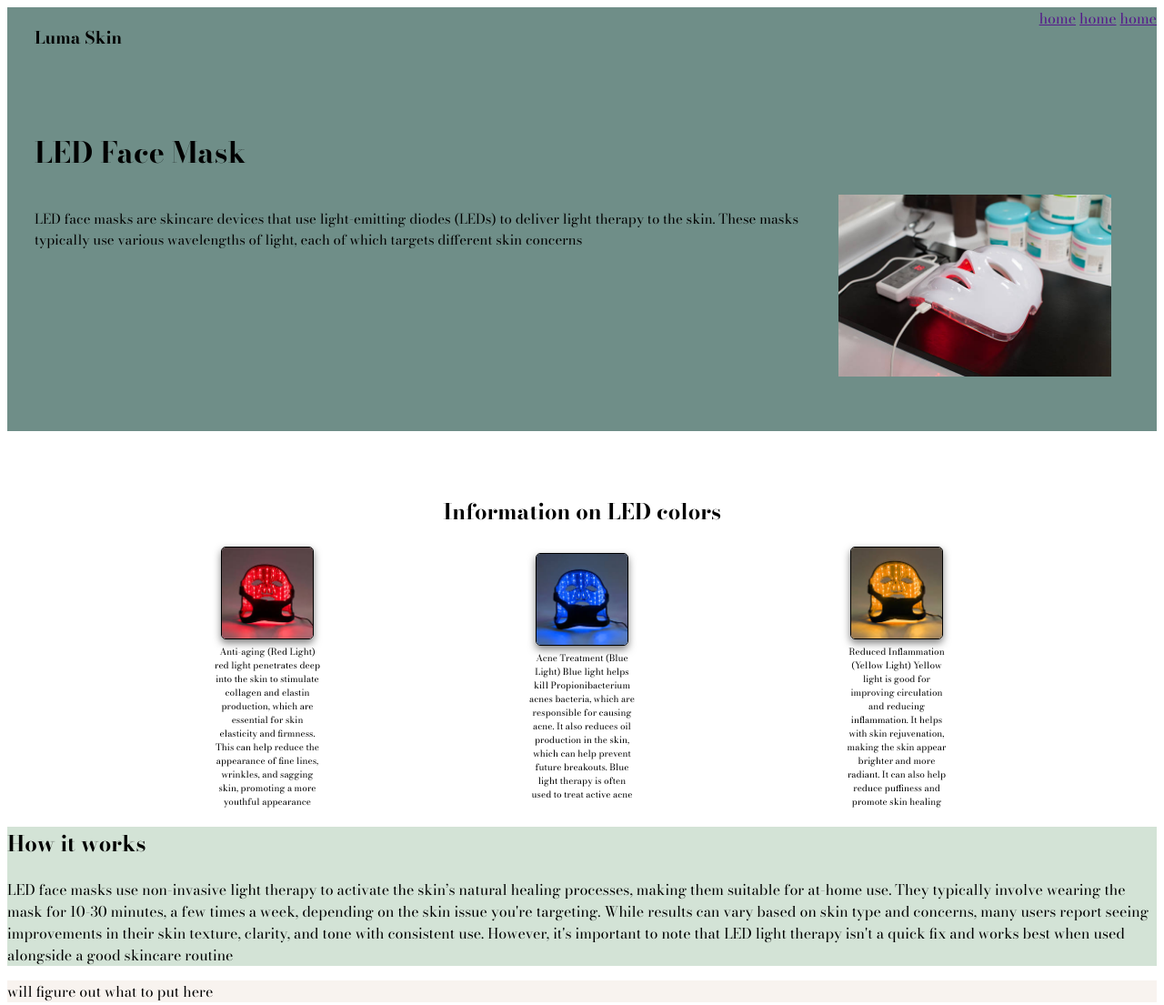
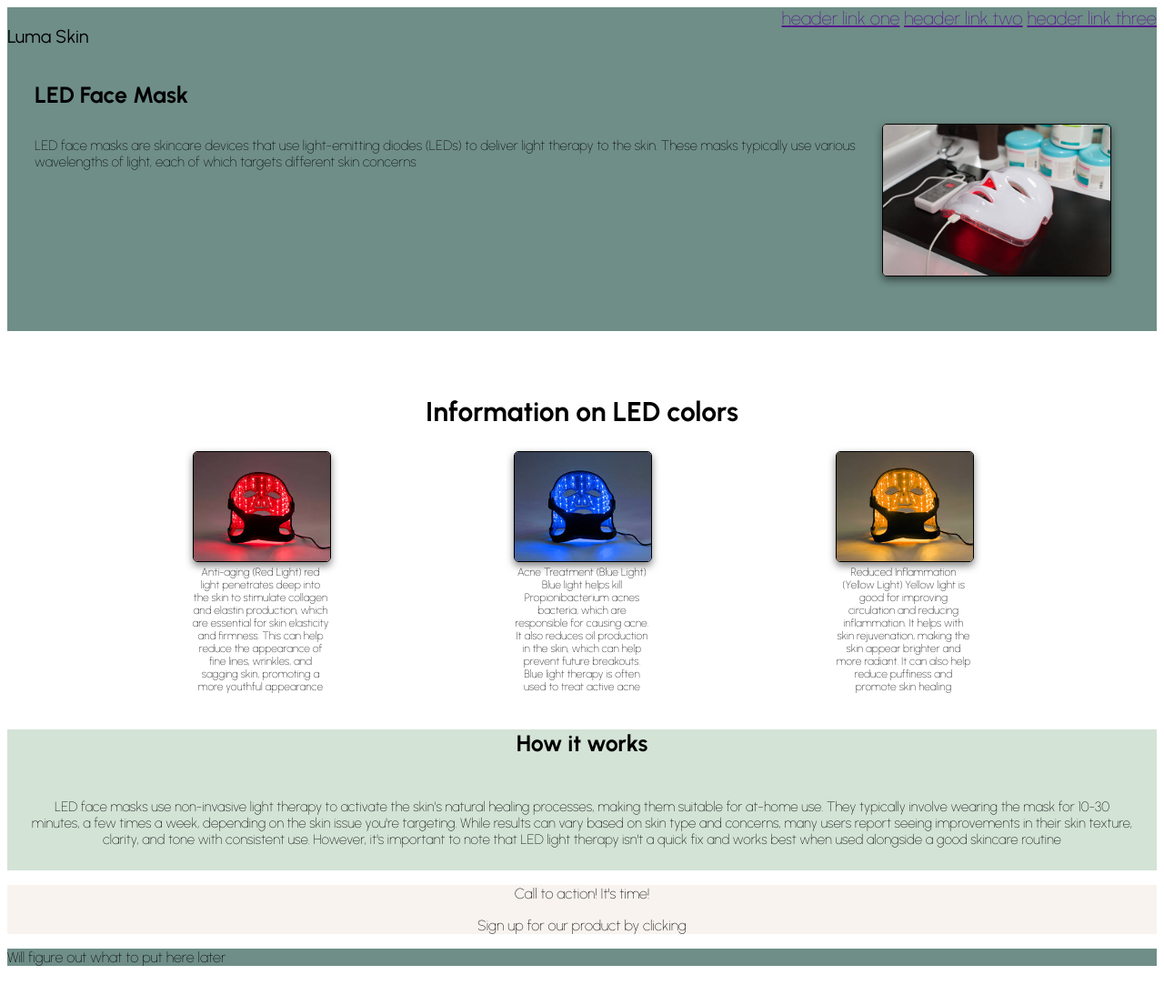
Before and after one commit to Anaaag/landing-page, a plain HTML site: page index.html in a window 1280 px wide. Shown: the top 1105 px of the page at 91% size. After the commit the page ends 1070 px from the top, so only its background shows below. Drawn offline with nearby package versions, Linux system fonts and the light colour scheme.

Commit message:
added css styling

```diff
--- a/index.html
+++ b/index.html
@@ -4,115 +4,116 @@
     <meta charset="UTF-8" />
     <title>LED Face Mask</title>
     <link rel="stylesheet" href="styles.css" />
-    <link rel="preconnect" href="https://fonts.googleapis.com">
-<link rel="preconnect" href="https://fonts.gstatic.com" crossorigin>
-<link href="https://fonts.googleapis.com/css2?family=Raleway:ital,wght@0,100..900;1,100..900&family=Urbanist:ital,wght@0,100..900;1,100..900&display=swap" rel="stylesheet">
+    <link rel="preconnect" href="https://fonts.googleapis.com" />
+    <link rel="preconnect" href="https://fonts.gstatic.com" crossorigin />
+    <link
+      href="https://fonts.googleapis.com/css2?family=Raleway:ital,wght@0,100..900;1,100..900&family=Urbanist:ital,wght@0,100..900;1,100..900&display=swap"
+      rel="stylesheet"
+    />
 
-
-
-<link rel="preconnect" href="https://fonts.googleapis.com">
-<link rel="preconnect" href="https://fonts.gstatic.com" crossorigin>
-<link href="https://fonts.googleapis.com/css2?family=Bodoni+Moda:ital,opsz,wght@0,6..96,400..900;1,6..96,400..900&display=swap" rel="stylesheet">
+    <link rel="preconnect" href="https://fonts.googleapis.com" />
+    <link rel="preconnect" href="https://fonts.gstatic.com" crossorigin />
+    <link
+      href="https://fonts.googleapis.com/css2?family=Bodoni+Moda:ital,opsz,wght@0,6..96,400..900;1,6..96,400..900&display=swap"
+      rel="stylesheet"
+    />
   </head>
   <body>
-
     <div class="container">
-
       <header>
-    <div class="logo">
-      <h3>Luma Skin</h3>
-    </div>
+        <p class="logo">Luma Skin</p>
 
         <div class="links">
-      <a href="">home</a>
-      <a href="">home</a>
-      <a href="">home</a>
+          <a href="">header link one</a>
+          <a href="">header link two</a>
+          <a href="">header link three</a>
         </div>
       </header>
 
-
+      <h1 class="descriptionheader">LED Face Mask</h1>
 
       <div class="description">
+        <div class="descriptiontext">
+          <p>
+            LED face masks are skincare devices that use light-emitting diodes
+            (LEDs) to deliver light therapy to the skin. These masks typically
+            use various wavelengths of light, each of which targets different
+            skin concerns
+          </p>
 
-    <h1 class="descriptionheader">LED Face Mask</h1>
-
-
-    <div class="descriptiontext">
-      <p>LED face masks are skincare devices that use light-emitting diodes (LEDs) to deliver light therapy to the skin. These masks typically use various wavelengths of light, each of which targets different skin concerns</p>
-
-
-      <img class="ledimage" src="../landing-page/images/ledmask1.jpg">
-
-
+          <img class="ledimage" src="../landing-page/images/ledmask1.jpg" />
+        </div>
+      </div>
     </div>
 
-  </div>
-
-
-</div>
-
-
     <div class="informationheader">
-
       <h2>Information on LED colors</h2>
-
-
     </div>
 
     <div class="information">
-
-
-
       <div class="item">
-        <img src="../landing-page/images/images-2.jpg"
+        <img
+          src="../landing-page/images/images-2.jpg"
           class="resize"
           alt="red mask"
         />
-        <span class="caption">Anti-aging (Red Light) red light penetrates deep into the skin to stimulate collagen and elastin production, which are essential for skin elasticity and firmness. This can help reduce the appearance of fine lines, wrinkles, and sagging skin, promoting a more youthful appearance
+        <span class="caption"
+          >Anti-aging (Red Light) red light penetrates deep into the skin to
+          stimulate collagen and elastin production, which are essential for
+          skin elasticity and firmness. This can help reduce the appearance of
+          fine lines, wrinkles, and sagging skin, promoting a more youthful
+          appearance
         </span>
       </div>
 
-
-
-
       <div class="item">
-        <img src="../landing-page/images/bluelight.jpeg"
+        <img
+          src="../landing-page/images/bluelight.jpeg"
           class="resize"
-         alt="blue mask" />
+          alt="blue mask"
+        />
         <span class="caption">
-          Acne Treatment (Blue Light) Blue light helps kill Propionibacterium acnes bacteria, which are responsible for causing acne. It also reduces oil production in the skin, which can help prevent future breakouts. Blue light therapy is often used to treat active acne
+          Acne Treatment (Blue Light) Blue light helps kill Propionibacterium
+          acnes bacteria, which are responsible for causing acne. It also
+          reduces oil production in the skin, which can help prevent future
+          breakouts. Blue light therapy is often used to treat active acne
         </span>
       </div>
 
-
       <div class="item">
-        <img src="../landing-page/images/yellowlight.jpeg"
+        <img
+          src="../landing-page/images/yellowlight.jpeg"
           class="resize"
-        alt="yellow mask" />
-        <span class="caption">Reduced Inflammation (Yellow Light) Yellow light is good for improving circulation and reducing inflammation. It helps with skin rejuvenation, making the skin appear brighter and more radiant. It can also help reduce puffiness and promote skin healing </span>
+          alt="yellow mask"
+        />
+        <span class="caption"
+          >Reduced Inflammation (Yellow Light) Yellow light is good for
+          improving circulation and reducing inflammation. It helps with skin
+          rejuvenation, making the skin appear brighter and more radiant. It can
+          also help reduce puffiness and promote skin healing
+        </span>
+      </div>
     </div>
 
+    <div class="howitworks">
+      <h2 class="howitworksheader">How it works</h2>
 
+      <p class="howitworkstext">
+        LED face masks use non-invasive light therapy to activate the skin’s
+        natural healing processes, making them suitable for at-home use. They
+        typically involve wearing the mask for 10-30 minutes, a few times a
+        week, depending on the skin issue you're targeting. While results can
+        vary based on skin type and concerns, many users report seeing
+        improvements in their skin texture, clarity, and tone with consistent
+        use. However, it's important to note that LED light therapy isn't a
+        quick fix and works best when used alongside a good skincare routine
+      </p>
     </div>
 
+    <div class="bottom">
+      <p>Call to action! It's time!</p>
+      <p>Sign up for our product by clicking </p>
 
-
- <div class="howitworks">
-
-   <h2>How it works</h2>
-
-
-
-   <p>LED face masks use non-invasive light therapy to activate the skin’s natural healing processes, making them suitable for at-home use. They typically involve wearing the mask for 10-30 minutes, a few times a week, depending on the skin issue you're targeting.
-
-     While results can vary based on skin type and concerns, many users report seeing improvements in their skin texture, clarity, and tone with consistent use. However, it's important to note that LED light therapy isn't a quick fix and works best when used alongside a good skincare routine</p>
-
- </div>
-
-
- <div class="bottom">
-
-<p>will figure out what to put here</p>
     </div>
 
     <footer class="footer">Will figure out what to put here later</footer>
--- a/styles.css
+++ b/styles.css
@@ -2,11 +2,13 @@
 header {
 display: flex;
 justify-content: space-between;
+font-size: 20px;
 }
 
 .logo {
   font-weight: bolder;
-  margin-left: 30px;
+  /* margin-left: 30px; */
+  color: black;
 
 
 
@@ -20,12 +22,19 @@ justify-content: space-between;
 } */
 
 .ledimage {
-  width:300px;
+  width:250px;
   height: auto;
   object-fit: cover;
   margin-bottom: 60px;
   margin-right: 50px;
   vertical-align: baseline;
+
+  border-radius: 5px;
+  border-width: 1px;
+  border-style: solid;
+  border-color: black;
+  box-shadow: 0 4px 8px rgba(0,0,0,0.5);
+
 
 }
 
@@ -34,7 +43,11 @@ justify-content: space-between;
 }
 
 .descriptionheader {
-  margin-top: 70px;
+  /* margin-top: 70px; */
+  font-size: 25px;
+  margin-left: 30px;
+
+  /* display: flex; */
 }
 
 .descriptiontext {
@@ -42,9 +55,11 @@ justify-content: space-between;
   text-align: left;
   font-size: 15px;
   margin-bottom: 70px;
-  /* margin-left: 30px; */
+  /* margin-left: 100px; */
 
   /* background-color: #6f8e88; */
+
+
 
 }
 
@@ -66,8 +81,8 @@ justify-content: space-between;
 
 .resize {
   /* display: flex; */
-  width: 100px;
-  height: 100px;
+  width: 150px;
+  height: auto;
   object-fit: cover;
   border-radius: 5px;
   border-width: 1px;
@@ -78,24 +93,49 @@ justify-content: space-between;
 
 }
 
+
+h2 {
+  font-size: 30px;
+}
+
 div.item {
   vertical-align: top;
   display: inline-block;
   text-align: center;
-  width: 120px;
+  width: 150px;
+
 }
 
 .caption {
   display: block;
-  font-size: 10px;
+  font-size: 12px;
 }
 
 .howitworks {
   background-color: #D3e3d6;
+  /* text-align: center; */
+
+
+
+}
+
+.howitworksheader {
+  font-size: 25px;
+  text-align: center;
+  margin-top: 40px;
+
+}
+
+.howitworkstext {
+  font-size: 15px;
+  padding: 25px;
+  text-align: center;
+
 }
 
 .bottom {
   background-color: #f8f3ef;
+  text-align: center;
 }
 
 .footer {
@@ -104,12 +144,15 @@ div.item {
 
 body {
 
-  /* font-family: "Urbanist", serif;
+  font-family: "Urbanist", serif;
   font-optical-sizing: auto;
   font-weight: 100;
-  font-style: normal; */
+  font-style: normal;
 
-  font-family: "Bodoni Moda", serif;
+
+
+
+  /* font-family: "Bodoni Moda", serif; */
   font-optical-sizing: auto;
   font-weight: 100;
   font-style: normal;
```
Lines whose indentation alone changed are shown as unchanged.
